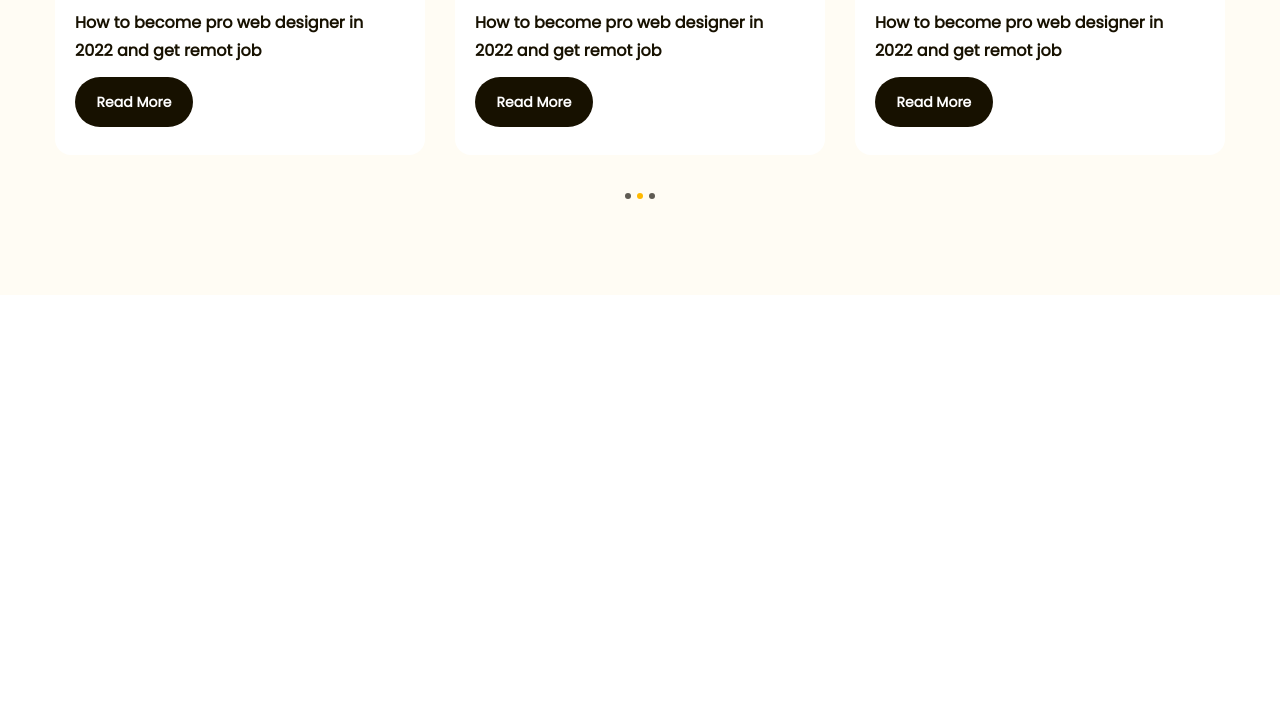
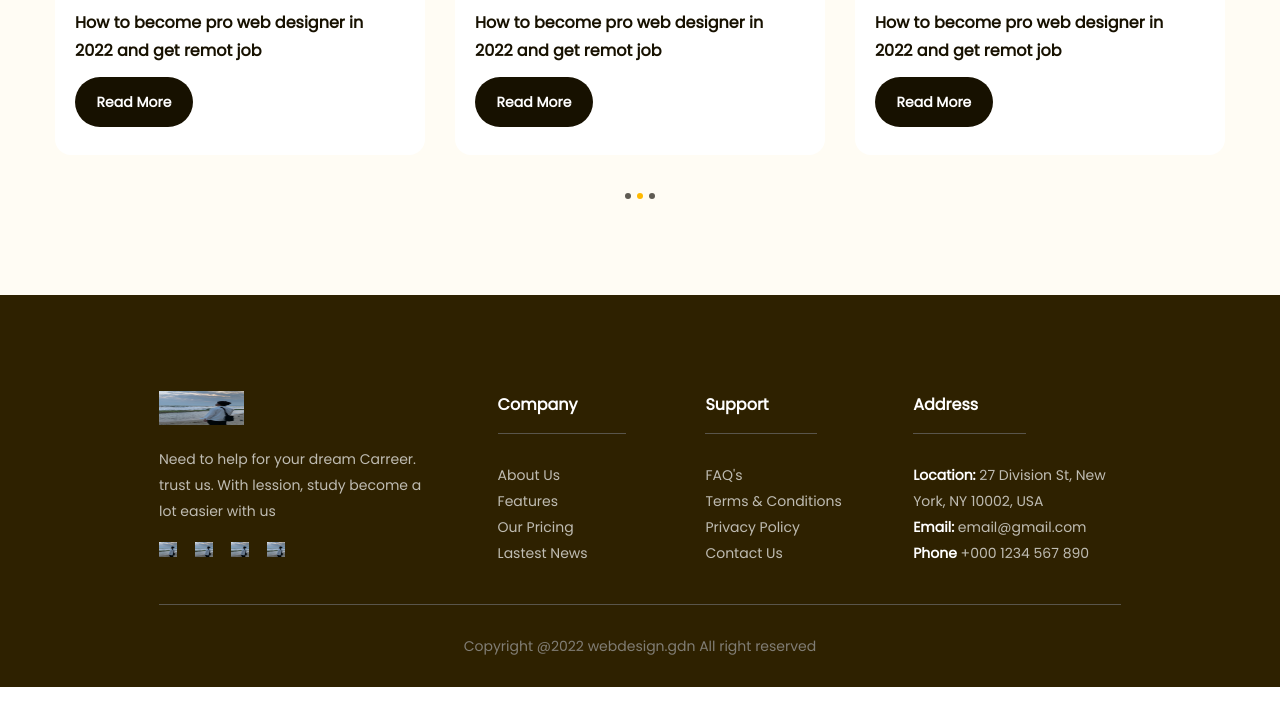
Before and after one commit to DatNguyen287/duan6, a plain HTML site: page index.html in a window 1280 px wide. Shown: the part 4315-5040 px from the top of the page. After the commit the page ends 5002 px from the top, so only its background shows below. Drawn offline with Linux system fonts and the light colour scheme.

Commit message:
thirteenth

```diff
--- a/assets/css/style.css
+++ b/assets/css/style.css
@@ -703,3 +703,89 @@ a {
     background-color: var(--color-button);
     cursor: default;
 }
+
+/* footer */
+.footer {
+    background: #2e2100;
+    padding: 96px 135px 0;
+}
+
+.footer .row {
+    display: flex;
+    padding-bottom: 38px;
+    border-bottom: 1px solid #59554b;
+}
+
+.footer .column {
+    width: 21.6%;
+}
+
+.footer .column:first-child {
+    width: 35.2%;
+}
+
+.footer .column .des {
+    margin-top: 18px;
+    max-width: 267px;
+    font-size: 1.4rem;
+    color: #bfbcb2;
+    line-height: 1.86;
+}
+
+.footer .social {
+    display: flex;
+    margin-top: 18px;
+    gap: 18px;
+}
+
+.footer .column .logo {
+    width: 85px;
+    height: 34px;
+}
+
+.footer .column .social img {
+    width: 18px;
+    height: 15px;
+}
+
+.footer .title {
+    display: inline-block;
+    padding-bottom: 14px;
+    padding-right: 48px;
+    border-bottom: 1px solid #59554b;
+    color: #fff;
+    font-size: 1.6rem;
+    font-weight: 600;
+    line-height: 1.75;
+}
+
+.footer .list {
+    margin-top: 28px;
+}
+
+.footer .list a {
+    font-size: 1.4rem;
+    line-height: 1.86;
+    color:#bfbcb2;
+    display: inline-block;
+    margin-bottom: 12px;
+}
+
+.footer .list a:last-child {
+    margin-bottom: 0;
+}
+
+.footer .list strong {
+    color: #fff;
+    font-size: 1.4rem;
+    font-weight: 600;
+    line-height: 1.86;
+}
+
+.footer .copyright {
+    padding: 28px 0;
+    color: #807d74;
+    font-size: 1.4rem;
+    line-height: 1.86;
+    text-align: center;
+}
--- a/index.html
+++ b/index.html
@@ -12,7 +12,7 @@
     <link rel="stylesheet" href="./assets/css/style.css">
     <title>First Project</title>
 </head>
-<body style="height: 10000px">
+<body>
 
     <!-- header -->
     <header class="header fixed">
@@ -400,5 +400,81 @@
             </div>
         </div>
     </main>
+
+    <!-- footer -->
+    <footer class="footer">
+        <div class="main-content">
+            <div class="row">
+                <!-- column 1 -->
+                <div class="column">
+                    <img src="./assets/img/IMG_4612.jpg" alt="" class="logo">
+                    <p class="des">Need to help for your dream Carreer. trust us. With lession, study become a lot easier with us</p>
+                    <div class="social">
+                        <a href=""><img src="./assets/img/IMG_4612.jpg" alt="" class="icon"></a>
+                        <a href=""><img src="./assets/img/IMG_4612.jpg" alt="" class="icon"></a>
+                        <a href=""><img src="./assets/img/IMG_4612.jpg" alt="" class="icon"></a>
+                        <a href=""><img src="./assets/img/IMG_4612.jpg" alt="" class="icon"></a>
+                    </div>
+                </div>
+                <!-- column 2 -->
+                <div class="column">
+                    <h3 class="title">Company</h3>
+                    <ul class="list">
+                        <li>
+                            <a href="">About Us</a>
+                        </li>
+                        <li>
+                            <a href="">Features</a>
+                        </li>
+                        <li>
+                            <a href="">Our Pricing</a>
+                        </li>
+                        <li>
+                            <a href="">Lastest News</a>
+                        </li>
+                    </ul>
+                </div>
+                <!-- column 3 -->
+                <div class="column">
+                    <h3 class="title">Support</h3>
+                    <ul class="list">
+                        <li>
+                            <a href="">FAQ's</a>
+                        </li>
+                        <li>
+                            <a href="">Terms & Conditions</a>
+                        </li>
+                        <li>
+                            <a href="">Privacy Policy</a>
+                        </li>
+                        <li>
+                            <a href="">Contact Us</a>
+                        </li>
+                    </ul>
+                </div>
+                <!-- column 4 -->
+                <div class="column">
+                    <h3 class="title">Address</h3>
+                    <ul class="list">
+                        <li>
+                            <a href=""><strong>Location:</strong> 27 Division St, New York, NY 10002, USA</a>
+                        </li>
+                        <li>
+                            <a href=""><strong>Email:</strong> email@gmail.com</a>
+                        </li>
+                        <li>
+                            <a href=""><strong>Phone</strong> +000 1234 567 890</a>
+                        </li>
+                    </ul>
+                </div>
+            </div>
+
+            <div class="copyright">
+                <p>Copyright @2022 webdesign.gdn All right reserved</p>
+            </div>
+        </div>
+
+
+    </footer>
 </body>
 </html>
```
